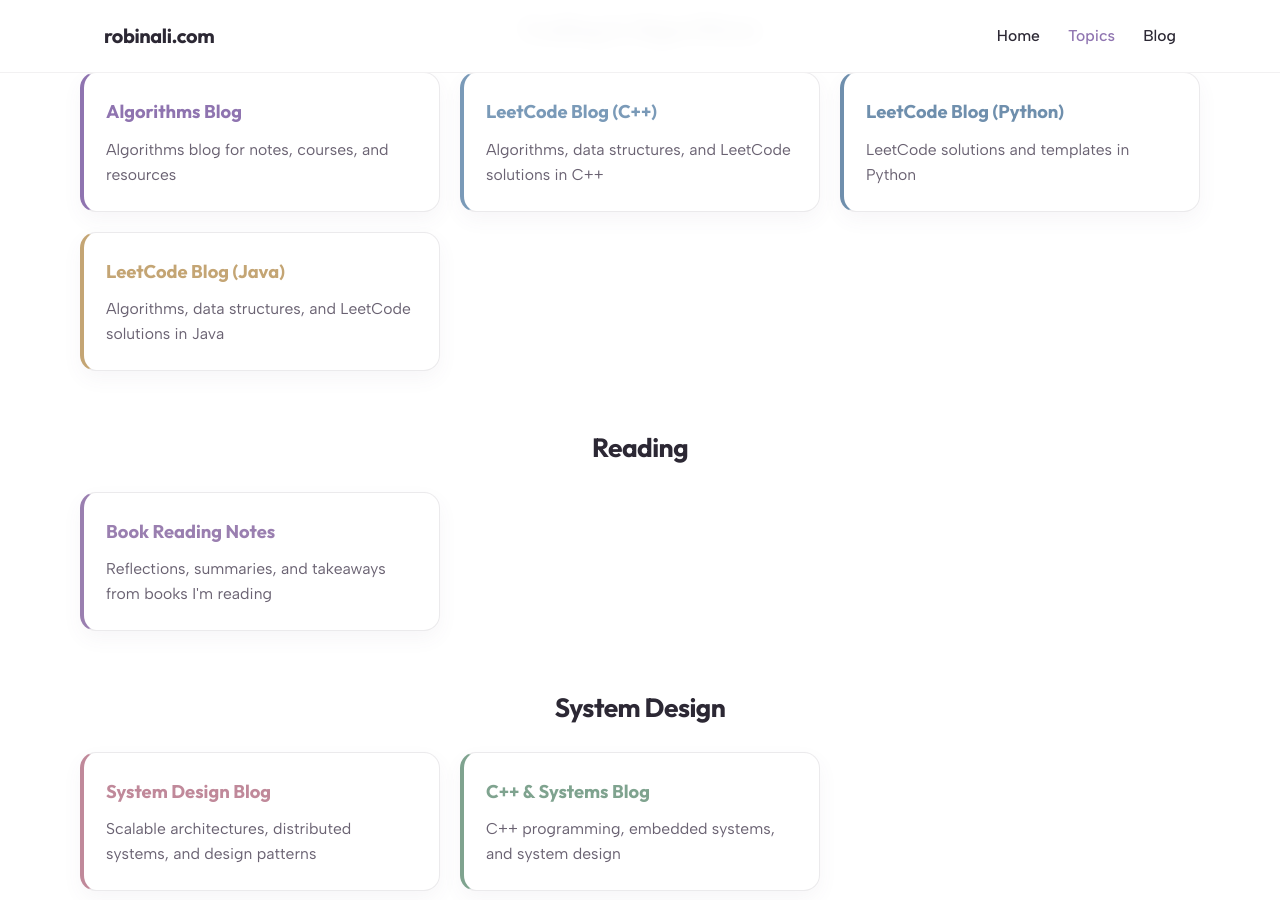
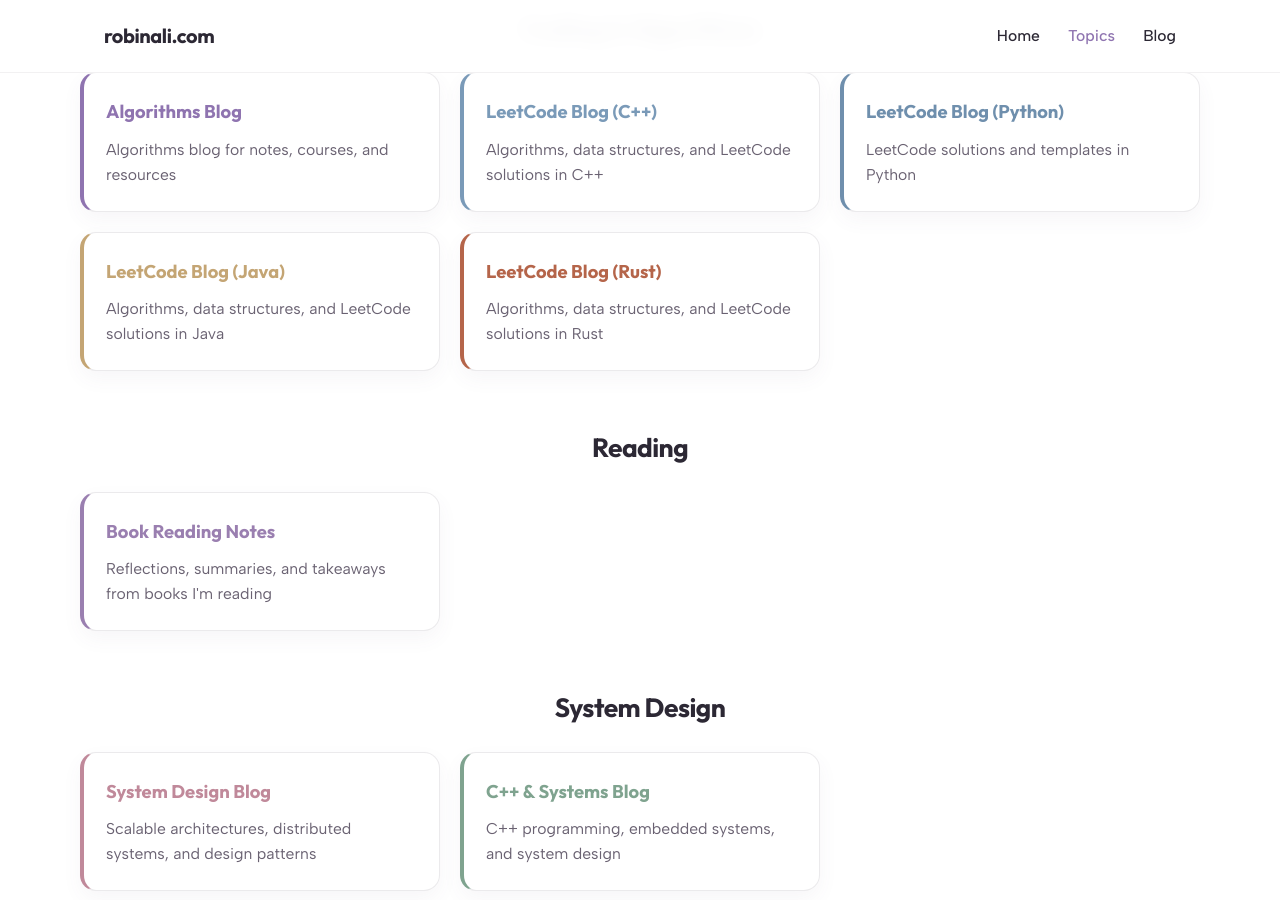
Before and after one commit to robinali34/robinali_com, a Jekyll site: the page built from topics/index.html, in a window 1280 px wide and 900 px high, scrolled down 366 px. Built offline with Jekyll 4.4.1, drawn with Linux system fonts in a browser that asks for light colours.

Commit message:
Add in Rust

```diff
--- a/_config.yml
+++ b/_config.yml
@@ -51,6 +51,10 @@ topic_blogs:
         url: "https://robinali34.github.io/blog_leetcode_java/"
         description: "Algorithms, data structures, and LeetCode solutions in Java"
         color: "#c4a574"
+      - name: "LeetCode Blog (Rust)"
+        url: "https://robinali34.github.io/blog_leetcode_rust/"
+        description: "Algorithms, data structures, and LeetCode solutions in Rust"
+        color: "#b5654a"
   - name: "Reading"
     blogs:
       - name: "Book Reading Notes"
```
